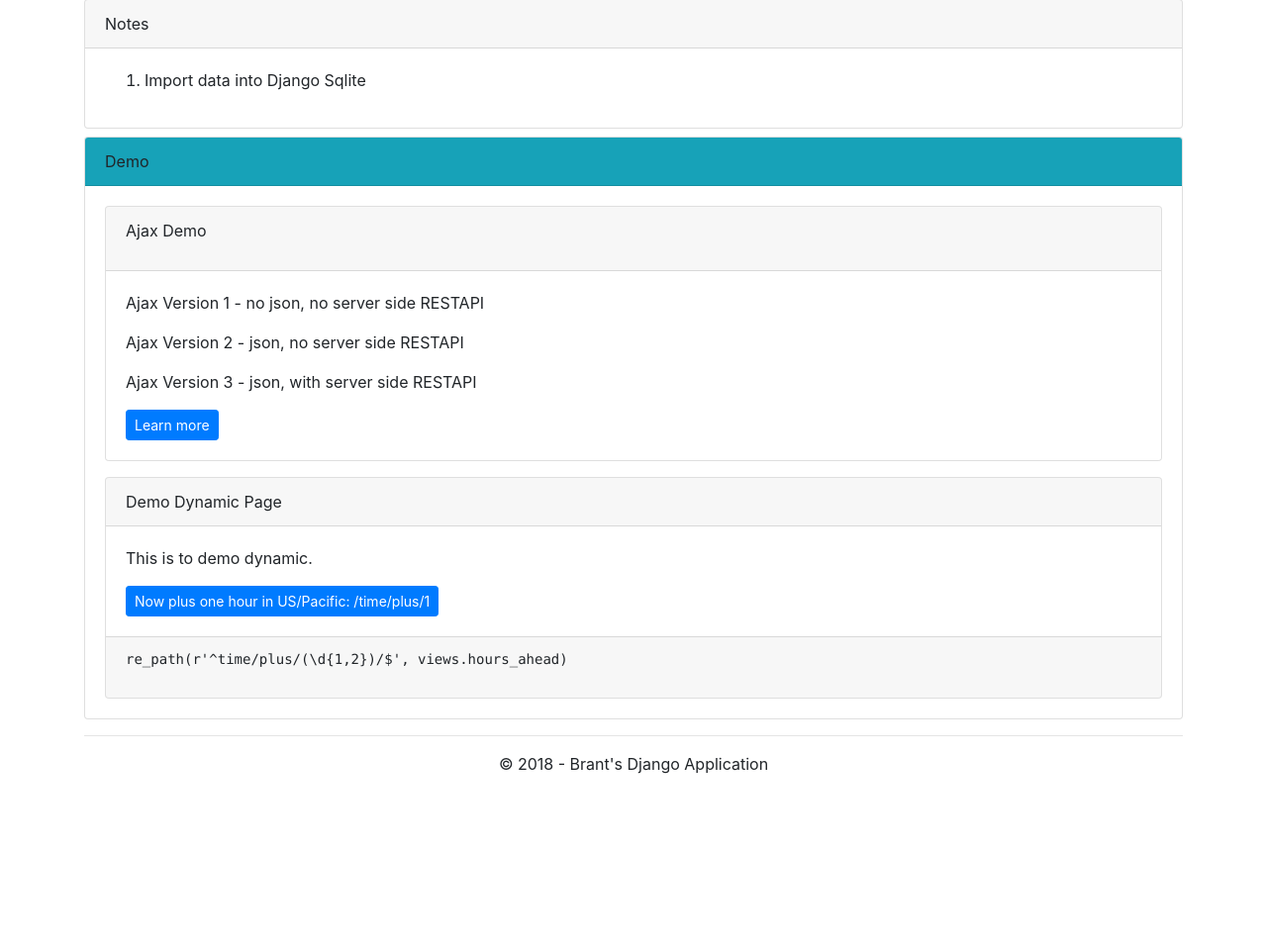
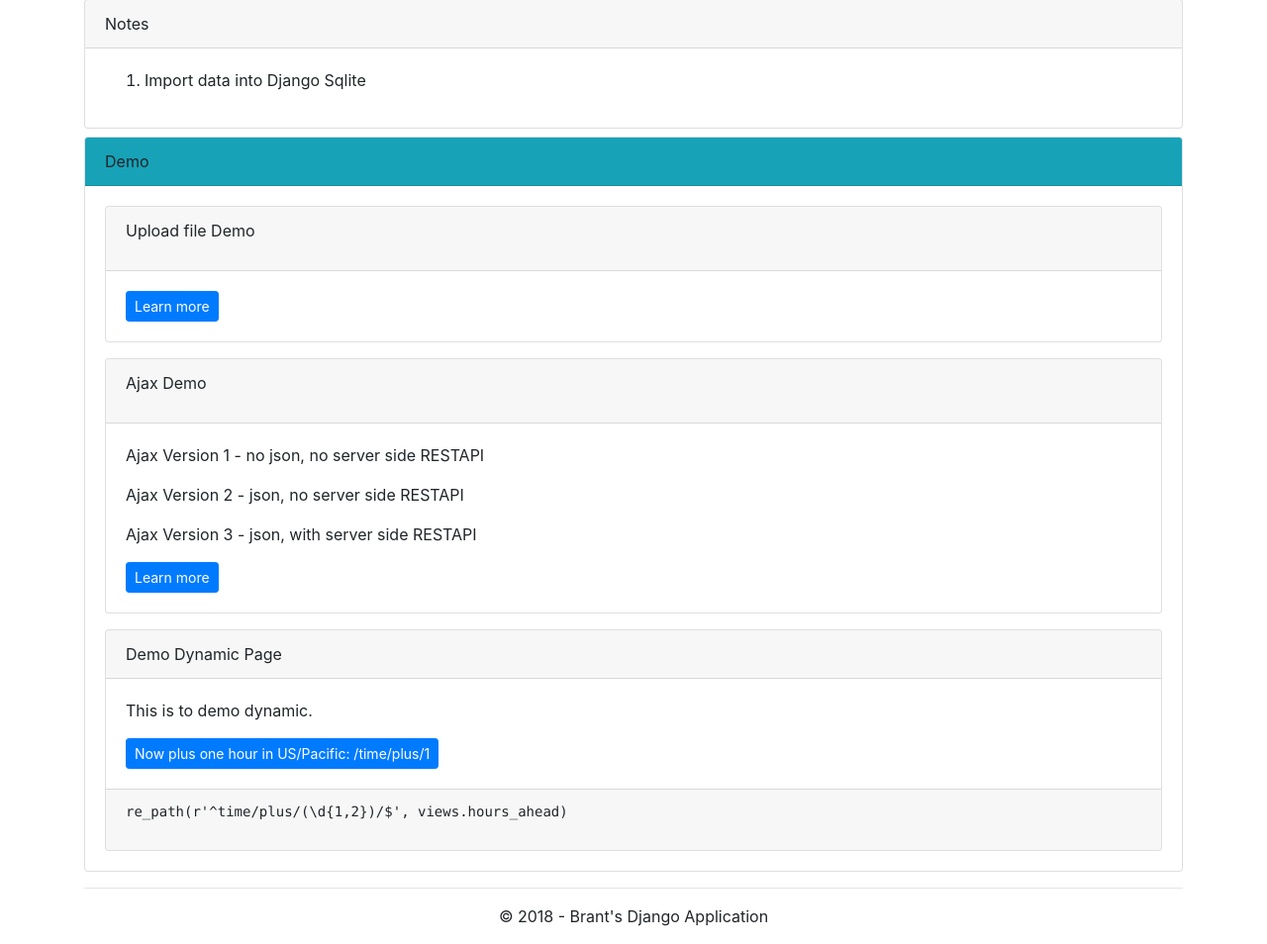
Before and after one commit to xkdcc/Django101, a Django app: page / in a window 1280 px wide. Shown: the part 426-1380 px from the top of the page at 99% size. Before the commit the page ends 1208 px from the top, so only its background shows below. Run offline with Django 3.2, Linux system fonts and the light colour scheme; parts of the project's set-up code (start-up, migrations or seed data) failed here and were passed over; some libraries are stand-ins or nearby versions.

Commit message:
Fix minor issue for ajax app.

```diff
--- a/ajax/urls.py
+++ b/ajax/urls.py
@@ -17,6 +17,7 @@ Including another URLconf
 from django.urls import path
 from . import views
 
+app_name = 'ajax'
 urlpatterns = [
     path('', views.home, name='home'),
     path('demo_ajax_v1_addition', views.demo_ajax_v1_addition, name='demo_ajax_v1_addition'),
--- a/django101/urls.py
+++ b/django101/urls.py
@@ -19,7 +19,8 @@ from . import views
 
 urlpatterns = [
     path('admin/', admin.site.urls),
-    path('', views.home),
-    path('ajax/', include('ajax.urls'), name='ajax'),
+    path('', views.home, name='home'),
+    path('uploadfiles/', include('uploadfiles.urls', namespace='uploadfiles')),
+    path('ajax/', include('ajax.urls', namespace='ajax')),
     re_path(r'^time/plus/(\d{1,2})/$', views.hours_ahead)
 ]
--- a/static/js/site.js
+++ b/static/js/site.js
@@ -37,9 +37,6 @@ $(document).ready(function () {
         });
     };
 
-
-
-
     // ++++++++++++++++++++ ajax_v2_demo_add_form ++++++++++++++++++++
     $('#ajax_v2_demo_add_form').on('submit', function (event) {
         event.preventDefault();
@@ -61,6 +58,8 @@ $(document).ready(function () {
             }, // data sent with the post request
 
             // handle a successful response
+            // Please note:
+            // Now in ajax v2 we're using "json" not "data" as in ajax v1!!!
             success: function (json) {
                 $('input[name="v2_results"]').val(''); // remove the value from the input
                 console.log(json); // log the returned json to the console
--- a/templates/index.html
+++ b/templates/index.html
@@ -52,18 +52,27 @@
                 <div class="card-deck mb-3">
                     <div class="card">
                         <div class="card-header">
+                            <p>Upload file Demo</p>
+                        </div>
+                        <div class="card-body">
+                            <a class="btn btn-primary btn-sm" href="{% url 'uploadfiles:home' %}" role="button">Learn more</a>
+                        </div>
+                    </div>
+                </div>
+                <div class="card-deck mb-3">
+                    <div class="card">
+                        <div class="card-header">
                             <p>Ajax Demo</p>
                         </div>
                         <div class="card-body">
                             <p>Ajax Version 1 - no json, no server side RESTAPI</p>
                             <p>Ajax Version 2 - json, no server side RESTAPI</p>
                             <p>Ajax Version 3 - json, with server side RESTAPI</p>
-                            <a class="btn btn-primary btn-sm" href="/ajax" role="button">Learn more</a>
+                            <a class="btn btn-primary btn-sm" href="{% url 'ajax:home' %}" role="button">Learn more</a>
                         </div>
                     </div>
                 </div>
                 <div class="card-deck">
-
                     <div class="card">
                         <div class="card-header">
                             Demo Dynamic Page
```
Also changed, not shown: db.sqlite3.
